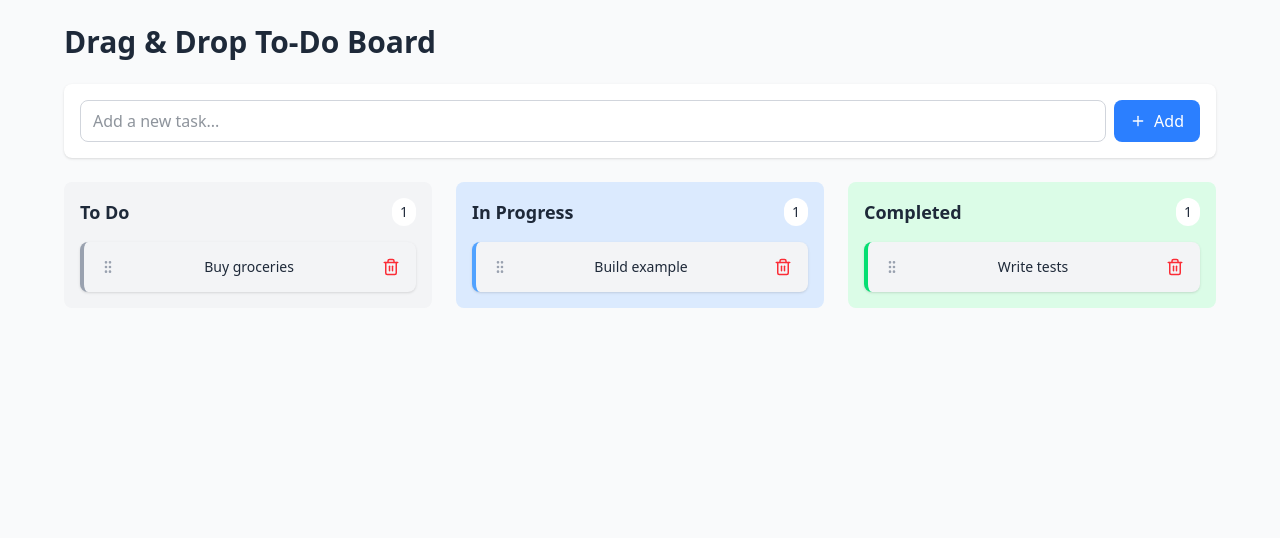
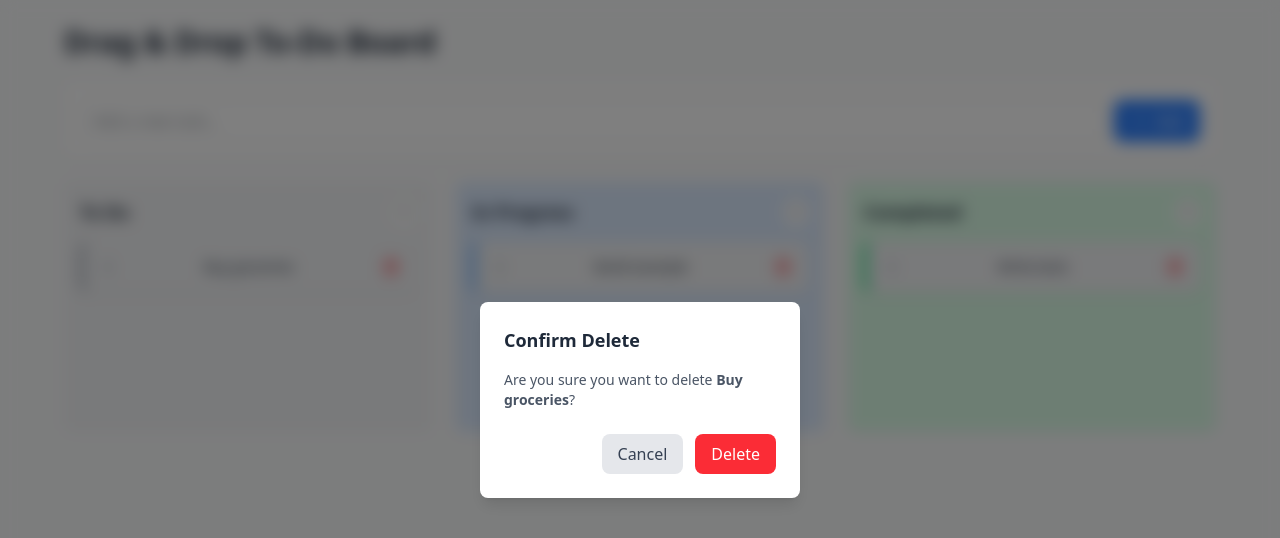
Before and after one commit to Prefna-Vagheni/Drag-Drop-Board, a React (Vite) app: page / in a window 1280 px wide. Both pictures are taken after a click on the button 390 px from the left and 267 px from the top of the page. Shown: the top 538 px of the page. Built offline with nearby package versions, Linux system fonts and the light colour scheme.

Commit message:
Feature: Delete task

```diff
--- a/src/ui/Column.jsx
+++ b/src/ui/Column.jsx
@@ -43,6 +43,7 @@ export default function DragDropTodoApp() {
   });
 
   const [activeId, setActiveId] = useState(null);
+  const [taskToDelete, setTaskToDelete] = useState(null);
   const [newTask, setNewTask] = useState('');
 
   const sensors = useSensors(
@@ -179,9 +180,13 @@ export default function DragDropTodoApp() {
   };
 
   const handleDelete = (id) => {
-    console.log('clicked');
     setTasks((prev) => prev.filter((task) => task.id !== id));
   };
+  const confirmDelete = (id) => {
+    setTasks((prev) => prev.filter((task) => task.id !== id));
+    setTaskToDelete(null);
+  };
+  const cancelDelete = () => setTaskToDelete(null);
 
   return (
     <div className="p-6 bg-gray-50 min-h-screen">
@@ -226,7 +231,7 @@ export default function DragDropTodoApp() {
                 bgColor={col.bg}
                 text={col.text}
                 tasks={getTasksByStatus(col.id)}
-                onDelete={handleDelete}
+                onDelete={setTaskToDelete}
               />
             ))}
           </div>
@@ -245,6 +250,33 @@ export default function DragDropTodoApp() {
           </DragOverlay>
         </DndContext>
       </div>
+      {taskToDelete && (
+        <div className="fixed inset-0 bg-black/50 backdrop-blur-sm flex items-center justify-center z-50">
+          <div className="bg-white rounded-lg shadow-lg p-6 w-80">
+            <h2 className="text-lg font-semibold text-gray-800 mb-4">
+              Confirm Delete
+            </h2>
+            <p className="text-sm text-gray-600 mb-6">
+              Are you sure you want to delete{' '}
+              <strong>{taskToDelete.title}</strong>?
+            </p>
+            <div className="flex justify-end gap-3">
+              <button
+                onClick={cancelDelete}
+                className="px-4 py-2 rounded-lg bg-gray-200 text-gray-700 hover:bg-gray-300 transition"
+              >
+                Cancel
+              </button>
+              <button
+                onClick={() => confirmDelete(taskToDelete.id)}
+                className="px-4 py-2 rounded-lg bg-red-500 text-white hover:bg-red-600 transition"
+              >
+                Delete
+              </button>
+            </div>
+          </div>
+        </div>
+      )}
     </div>
   );
 }
--- a/src/ui/DroppableColumn.jsx
+++ b/src/ui/DroppableColumn.jsx
@@ -18,7 +18,7 @@ export default function DroppableColumn({
   return (
     <div
       ref={setDroppableNodeRef}
-      className={`${bgColor} p-4 rounded-lg min-h-[100px] overflow-y-scroll`}
+      className={`${bgColor} p-4 rounded-lg h-[250px] overflow-y-auto`}
     >
       <div className="flex items-center justify-between mb-4">
         <h2 className={`font-semibold text-lg ${textColor}`}>{title}</h2>
@@ -39,7 +39,7 @@ export default function DroppableColumn({
               id={task.id}
               title={task.title}
               status={task.status}
-              onDelete={onDelete}
+              onDelete={() => onDelete(task)}
             />
           ))}
           {tasks.length === 0 && (
--- a/src/ui/SortableItem.jsx
+++ b/src/ui/SortableItem.jsx
@@ -36,8 +36,6 @@ export default function SortableItem({ id, title, status, onDelete }) {
     <div
       ref={setNodeRef}
       style={style}
-      {...attributes}
-      {...listeners}
       className={`bg-gray-100 p-3 rounded-lg shadow-sm border-l-4 ${getStatusColor(
         status
       )} ${
@@ -45,14 +43,18 @@ export default function SortableItem({ id, title, status, onDelete }) {
       } hover:shadow-md transition-shadow cursor-grab active:cursor-grabbing`}
     >
       <div className="flex items-center justify-between">
-        <div className="text-gray-400 hover:text-gray-600 p-1">
+        <div
+          {...attributes}
+          {...listeners}
+          className="text-gray-400 hover:text-gray-600 p-1"
+        >
           <GripVertical size={16} />
         </div>
         <span className="text-sm font-medium text-gray-800">{title}</span>
         <button
           onClick={(e) => {
             e.stopPropagation();
-            onDelete?.(id);
+            onDelete();
           }}
           className="text-red-500 hover:text-red-700 transition-colors p-1"
         >
```
